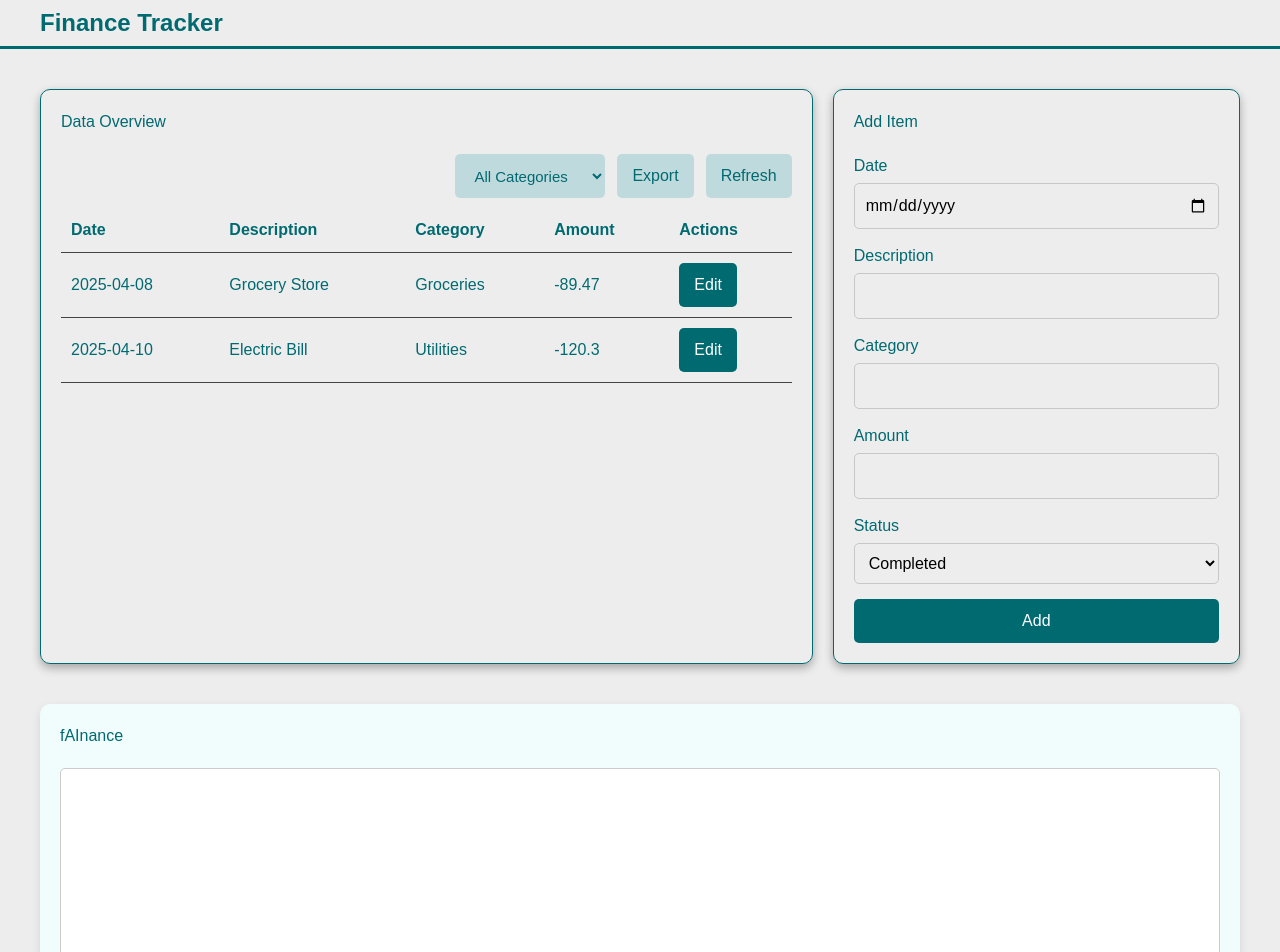
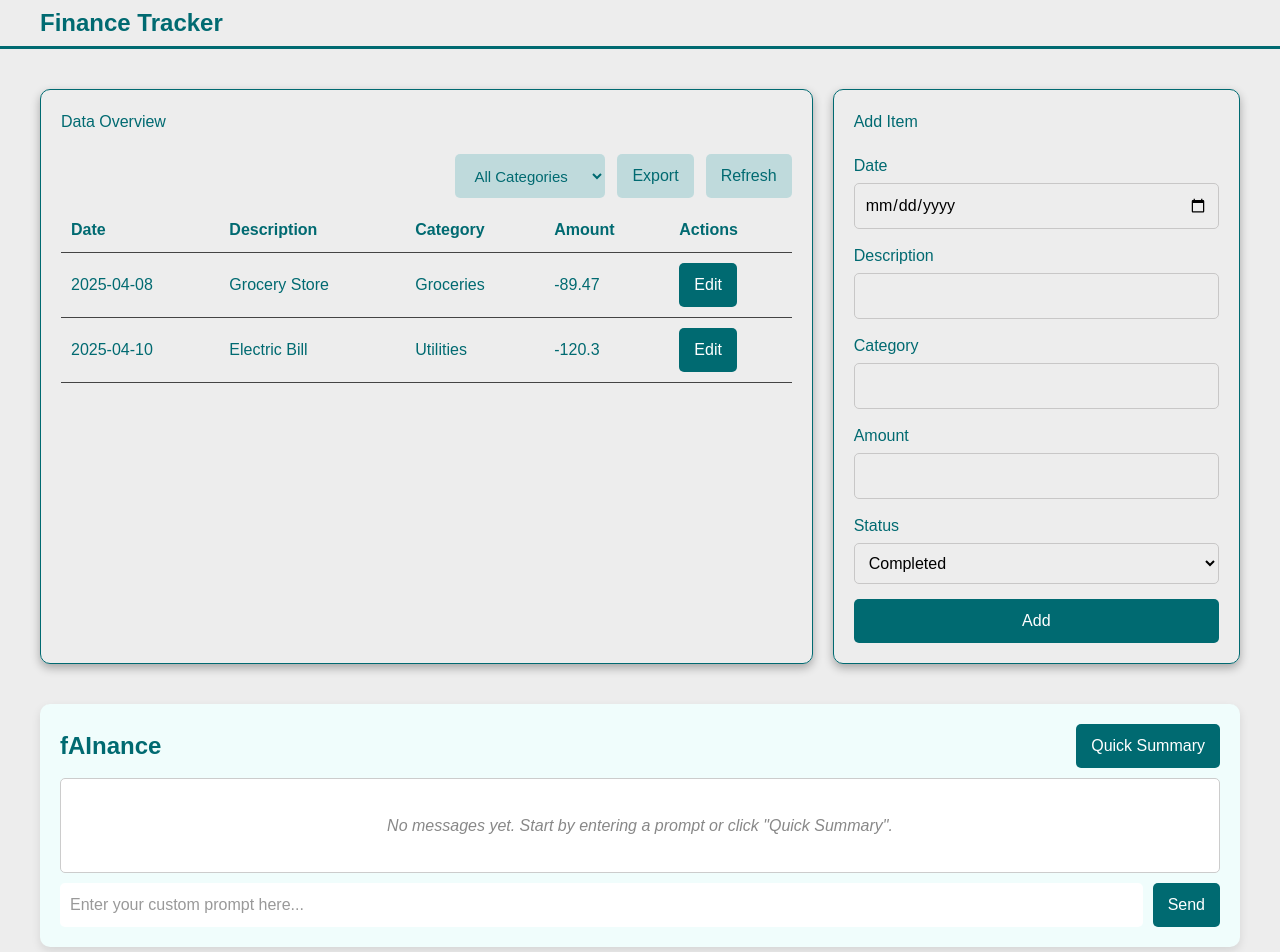
Before and after one commit to ImSeanSean/Briefly, a SvelteKit app: page / in a window 1280 px wide. Shown: the top 952 px of the page. Built offline with nearby package versions, Linux system fonts and the light colour scheme; no server answers.

Commit message:
AI update

```diff
--- a/src/app.css
+++ b/src/app.css
@@ -303,14 +303,49 @@ header {
 }
 
 .ai-integration h2 {
-    margin-bottom: 20px;
     color: #006A71;
+    font-size: 24px;
+    font-weight: bold;
 }
 
 .chat-box {
     display: flex;
     flex-direction: column;
-    height: 300px;
+   height: 100%;
+}
+.placeholder-text {
+    margin-top: 25px;
+    color: #888;
+    font-style: italic;
+    text-align: center;
+}
+.top-actions {
+    display: flex;
+    justify-content: space-between;
+    align-items: center;
+    margin-bottom: 10px;
+}
+
+.quick-summary-btn {
+    background-color: #006a71;
+    color: #fff;
+    border: none;
+    padding: 10px 15px;
+    border-radius: 5px;
+    cursor: pointer;
+    transition: background-color 0.3s ease;
+}
+
+.quick-summary-btn:hover {
+    background-color: #004f54;
+}
+
+.prompt-input {
+    width: 100%;
+    padding: 10px;
+    border: 1px solid #ccc;
+    border-radius: 5px;
+    box-sizing: border-box;
 }
 
 .messages {
@@ -321,6 +356,10 @@ header {
     background-color: #fff;
     border-radius: 5px;
     border: 1px solid #ccc;
+    overflow-wrap: break-word;
+    word-wrap: break-word;
+    white-space: pre-wrap;
+
 }
 
 .messages .message {
--- a/src/routes/+page.svelte
+++ b/src/routes/+page.svelte
@@ -135,15 +135,15 @@
 	});
 
 	let chatMessages: HTMLDivElement | null = null;
+	let chatMessagesContent: string[] = [];
 
-	async function handleSubmit(e: Event) {
-		e.preventDefault();
-
+	function handleQuickSummary() {
+        const chatMessages = document.getElementById('chatMessages');
         if (chatMessages) {
-			chatMessages.innerHTML += `<div class="message user">Generating financial report based on current transactions...</div>`;
+            chatMessages.innerHTML += `<div class="message user">Generating quick financial summary...</div>`;
         }
 
-		// Convert transactions array into a summary string
+        // Generate a quick summary based on transactions
         const transactionSummary = transactions
             .map(
                 (t) =>
@@ -152,11 +152,71 @@
             .join('\n');
 
         const prompt = `
-    Generate a detailed financial report summary based on the following transactions:
+        Generate a quick financial summary based on the following transactions:
 
         ${transactionSummary}
 
-    return a json prompt with this structure. Include insights such as total spending, spending by category, and suggestions for budgeting.
+        The currency is PHP. Provide a clean summary paragraph with insights such as total spending, spending by category, and suggestions for budgeting. Highlight important details.
+        `;
+
+        // Fetch the summary from the backend
+        fetch('http://localhost:3050/gemini/generate', {
+            method: 'POST',
+            headers: {
+                'Content-Type': 'application/json'
+            },
+            body: JSON.stringify({
+                text: prompt
+            })
+        })
+            .then((response) => response.json())
+            .then((result) => {
+                if (result.success) {
+                    const aiResponse =
+                        result.data?.candidates?.[0]?.content?.parts?.[0]?.text || 'No response from AI.';
+                    if (chatMessages) {
+                        chatMessages.innerHTML += `<div class="message ai"><strong>AI:</strong> <p>${aiResponse}</p></div>`;
+                    }
+                } else {
+                    if (chatMessages) {
+                        chatMessages.innerHTML += `<div class="message error">Error: ${result.error}</div>`;
+                    }
+                }
+            })
+            .catch((error) => {
+                console.error(error);
+                if (chatMessages) {
+                    chatMessages.innerHTML += `<div class="message error">Failed to reach the server.</div>`;
+                }
+            });
+    }
+
+async function handleSubmit(e: Event) {
+	e.preventDefault();
+
+	const userPromptInput = document.getElementById('userPrompt') as HTMLInputElement;
+	const userPrompt = userPromptInput?.value || '';
+	const chatMessages = document.getElementById('chatMessages');
+
+	if (chatMessages) {
+		chatMessages.innerHTML += `<div class="message user"><strong>User:</strong> ${userPrompt}</div>`;
+		chatMessages.innerHTML += `<div class="message user">Generating financial report...</div>`;
+	}
+
+	const transactionSummary = transactions
+		.map(
+			(t) =>
+				`Date: ${t.date}, Description: ${t.description}, Category: ${t.category}, Amount: ${t.amount}, Status: ${t.status}`
+		)
+		.join('\n');
+
+	const prompt = `
+	${userPrompt}
+
+	Here are the transactions:
+	${transactionSummary}
+
+	The currency is PHP. Provide a clean summary paragraph with insights such as total spending, spending by category, and suggestions for budgeting. Highlight important details.
 	`;
 
 	try {
@@ -175,8 +235,14 @@
 		if (result.success) {
 			const aiResponse =
 				result.data?.candidates?.[0]?.content?.parts?.[0]?.text || 'No response from AI.';
+
+			// Format the response as a clean paragraph
+			const formattedResponse = aiResponse
+				.replace(/"([^"]+)":/g, '<strong>$1:</strong>') // Highlight keys
+				.replace(/\n/g, '<br>'); // Add line breaks for readability
+
 			if (chatMessages) {
-					chatMessages.innerHTML += `<div class="message ai">${aiResponse}</div>`;
+				chatMessages.innerHTML += `<div class="message ai"><strong>AI:</strong> <p>${formattedResponse}</p></div>`;
 			}
 		} else {
 			if (chatMessages) {
@@ -299,15 +365,30 @@
 
 <div class="ai-container">
     <div class="ai-integration">
+        <div class="top-actions">
 			<h2>fAInance</h2>
+            <button type="button" class="quick-summary-btn" on:click={handleQuickSummary}>
+                Quick Summary
+            </button>
+        </div>
         <div class="chat-box">
             <div id="chatMessages" class="messages">
-				<!-- Chat messages will appear here -->
+				{#if chatMessagesContent.length === 0}
+				<p class="placeholder-text">No messages yet. Start by entering a prompt or click "Quick Summary".</p>
+			{/if}
+			{@html chatMessagesContent.join('')}
+
 			</div>
             <form id="chatForm" on:submit={handleSubmit}>
-				<button type="submit">Generate Financial Report</button>
+                <input
+                    type="text"
+                    id="userPrompt"
+                    placeholder="Enter your custom prompt here..."
+                    class="prompt-input"
+                    required
+                />
+                <button type="submit">Send</button>
             </form>
-
         </div>
     </div>
 </div>
```
Lines whose indentation alone changed are shown as unchanged.
